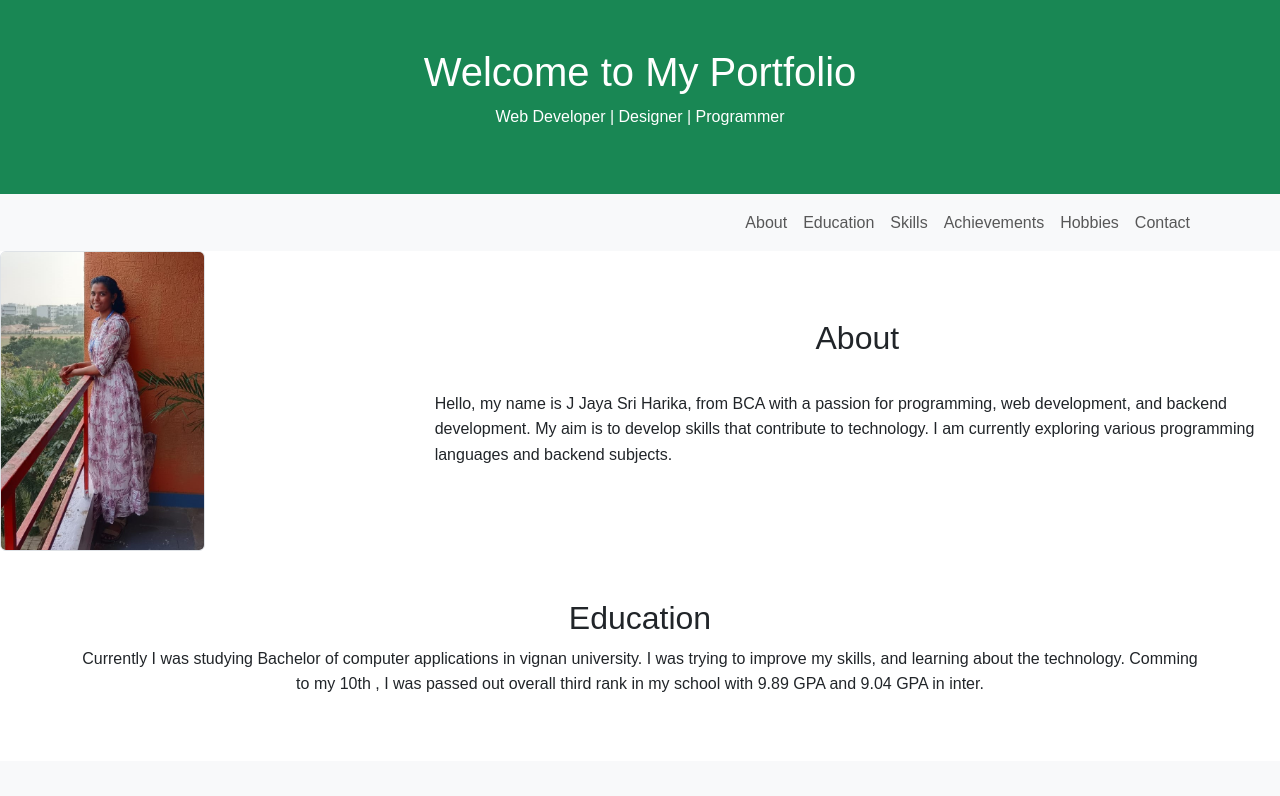
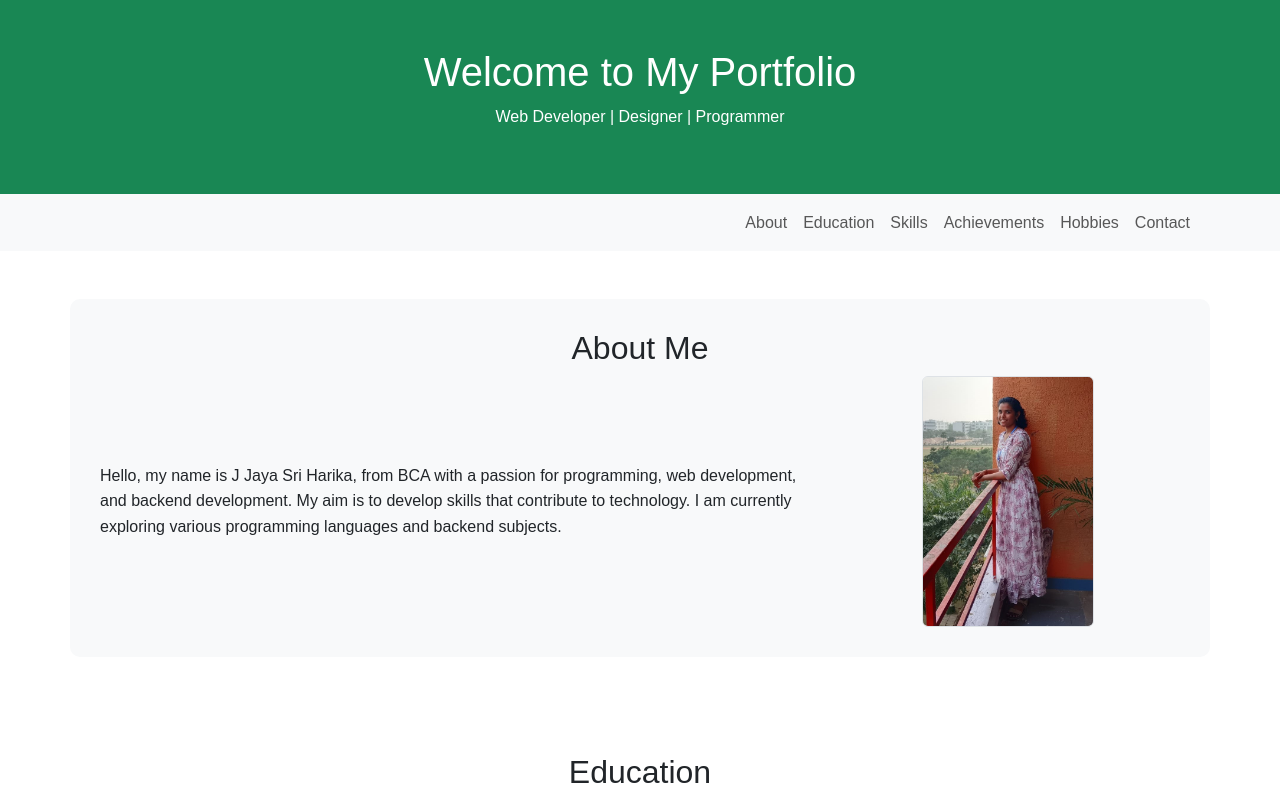
Before and after one commit to JayaSriHarika/personalportfolio, a plain HTML site: page index.html in a window 1280 px wide. Shown: the top 796 px of the page. Drawn offline with nearby package versions, Linux system fonts and the light colour scheme.

Commit message:
Update index.html

```diff
--- a/index.html
+++ b/index.html
@@ -35,15 +35,19 @@
 
 
 
-            <div class="row align-items-center">
-    <div class="col-md-4 text-left order-md-1">
-        <img src="horlics.jpg" class="img-fluid rounded border w-50">
+            <section id="about" class="container my-5">
+    <h2 class="text-center">About Me</h2>
+    <div class="row align-items-center">
+        <!-- Text on the left -->
+        <div class="col-md-8">
+            <p class="mt-3">
+              Hello, my name is J Jaya Sri Harika, from BCA with a passion for programming, web development, and backend development. My aim is to develop skills that contribute to technology. I am currently exploring various programming languages and backend subjects.            </p>
+        </div>
+        <div class="col-md-4 text-center">
+            <img src="horlics.jpg"  class="img-fluid rounded border w-50">
+        </div>
     </div>
-    <div class="col-md-8 order-md-2">
-         <h2 class="text-center">About</h2><br>
-        <p>Hello, my name is J Jaya Sri Harika, from BCA with a passion for programming, web development, and backend development. My aim is to develop skills that contribute to technology. I am currently exploring various programming languages and backend subjects. </p>
-    </div>
-</div>
+</section>
 
 
 <section id="education" class="container py-5">
```
